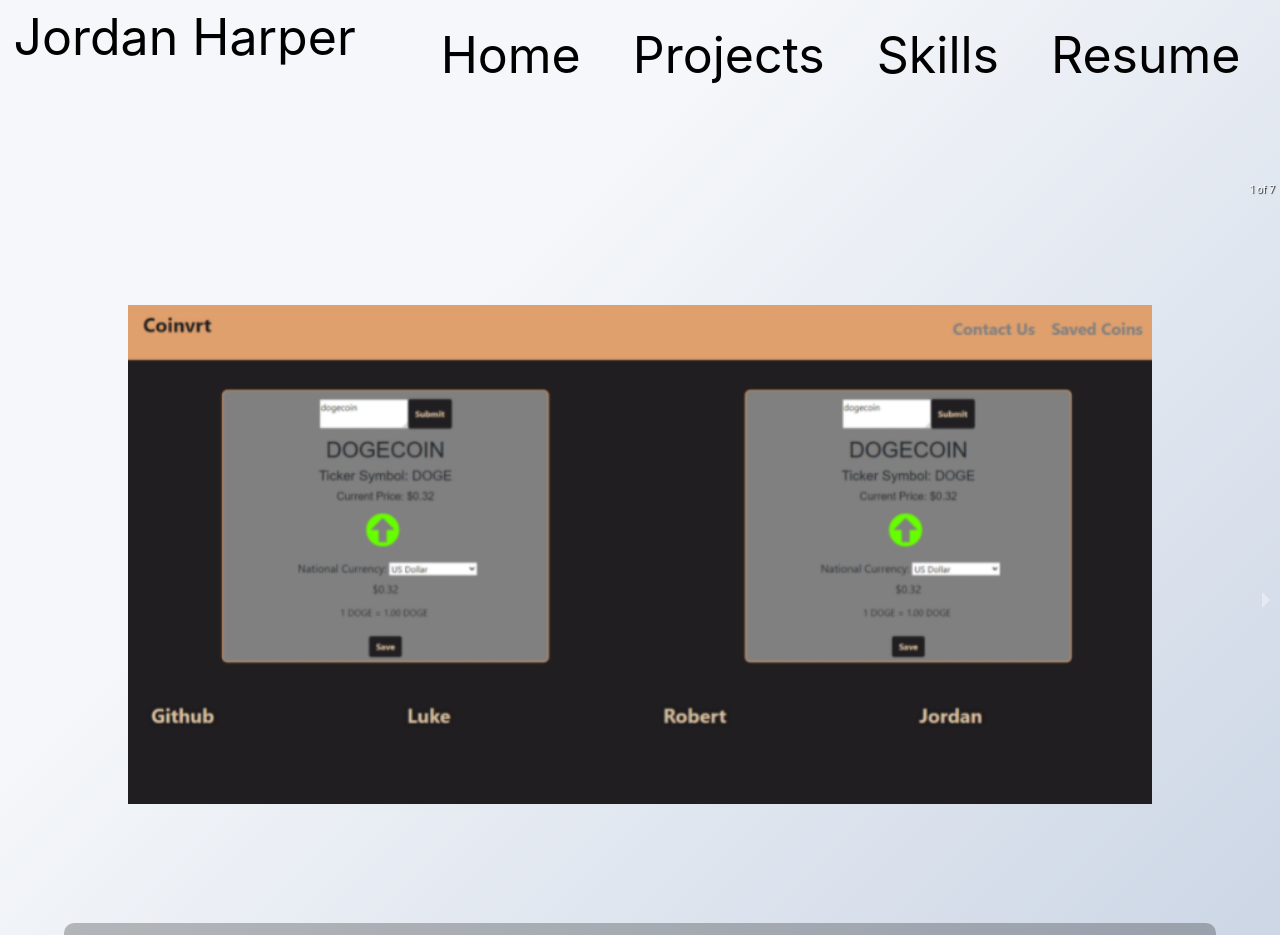
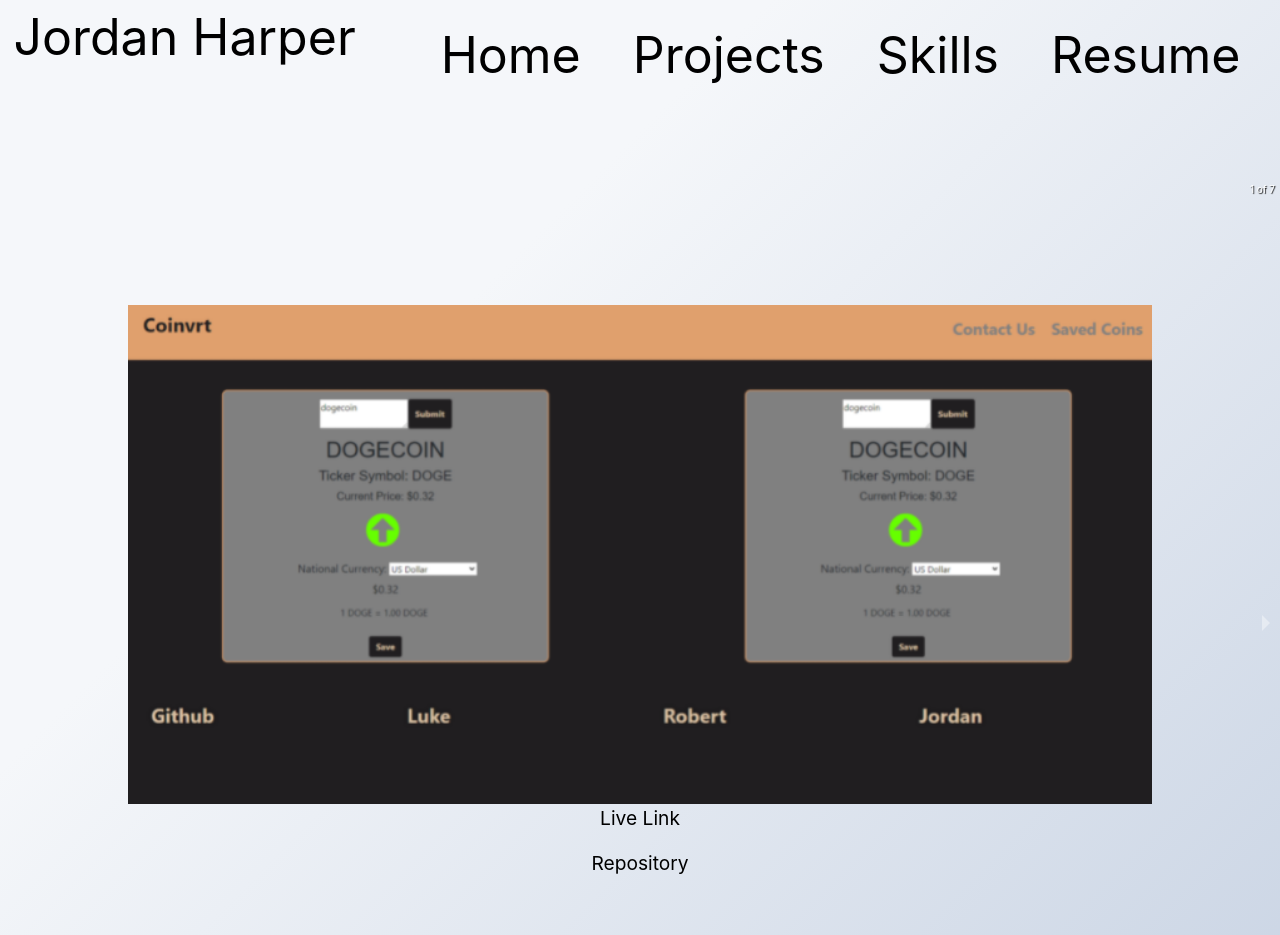
Before and after one commit to imjord/React-Port, a React (Create React App) app: page /Projects in a window 1280 px wide. Shown: the top 935 px of the page. Built offline with nearby package versions, Linux system fonts and the light colour scheme.

Commit message:
updated links and added repo links

```diff
--- a/src/components/Projects/index.js
+++ b/src/components/Projects/index.js
@@ -18,33 +18,45 @@
       <Carousel>
           <div className="image-box">
                     <img src={image1} alt="" />
-                    <p className="legend"><a className="link" href="https://lukemchenry311.github.io/weekly-group-project/" target="_blank">COINVRT (Click for link)</a></p>
+                    <p className="legend">COINVRT</p>
+                    <p> <a className="link" href="https://lukemchenry311.github.io/coinvrt/" target="_blank">Live Link</a></p>
+                    <p> <a className="link" href="https://github.com/LukeMcHenry311/coinvrt" target="_blank">Repository</a></p>
+
 
                 </div>
 
                 <div>
                     <img src={image2} alt="" />
-                    <p className="legend"><a className="link" href="https://murmuring-thicket-79577.herokuapp.com/" target="_blank">WAYO</a></p>
+                    <p className="legend">Wayo</p>
+                    <p> <a className="link" href="https://murmuring-thicket-79577.herokuapp.com/" target="_blank">Live Link</a></p>
+                    <p> <a className="link" href="https://github.com/imjord/wayo" target="_blank">Repository</a></p>
                 </div>
                 <div>
                     <img src={image3} alt="" />
-                    <p className="legend"><a className="link" href="https://powerful-crag-64537.herokuapp.com/" target="_blank">FOODER</a></p>
+                    <p className="legend">Fooder</p>
+                    <p> <a className="link" href="https://github.com/imjord/fooder_01" target="_blank">Live Link</a></p>
+                    <p> <a className="link" href="https://github.com/imjord/fooder_01" target="_blank">Repository</a></p>
                 </div>
                 <div>
                     <img src={image4} alt="" />
-                    <p className="legend"><a className="link" href="https://github.com/imjord/NOSQL-SOCIAL-NETWORK-API" target="_blank">Deep Thoughts</a></p>
+                    <p className="legend">noSQL Backend - Deep Thoughts</p>
+                    <p> <a className="link" href="https://github.com/imjord/NOSQL-SOCIAL-NETWORK-API" target="_blank">Repository</a></p>
                 </div>
                 <div>
                     <img src={image5} alt="" />
-                    <p className="legend"><a className="link" href="https://github.com/imjord/GUI-Guessing-Game" target="_blank">Java GUI Guessing Game</a></p>
+                    <p className="legend">Java GUI Guessing Game</p>
+                    <p> <a className="link" href="https://github.com/imjord/GUI-Guessing-Game" target="_blank">Repository</a></p>
                 </div>
                 <div>
                     <img src={image6} alt="" />
-                    <p className="legend"><a className="link" href="https://github.com/imjord/node-noteTaker" target="_blank">Note Taker Backend</a></p>
+                    <p className="legend">Note taker Node.js</p>
+                    <p> <a className="link" href="https://github.com/imjord/node-noteTaker" target="_blank">Repository</a></p>
                 </div>
                 <div>
                     <img src={image7} alt="" />
-                    <p className="legend"><a className="link" href="https://imjord.github.io/run-buddy/index.html" target="_blank">Run Buddy HTML</a></p>
+                    <p className="legend">HTML Run Buddy</p>
+                    <p> <a className="link" href="https://imjord.github.io/run-buddy/" target="_blank">Live Link</a></p>
+                    <p> <a className="link" href="https://github.com/imjord/run-buddy" target="_blank">Repository</a></p>
                 </div>
 
       </Carousel>
--- a/src/components/Projects/style.scss
+++ b/src/components/Projects/style.scss
@@ -15,7 +15,7 @@
 a:hover {
   cursor: pointer;
   text-decoration: none;
-  color: white;
+  color: black;
   list-style: none;
   font-weight: 1000;
 }
@@ -23,7 +23,7 @@
 .link {
   text-decoration: none;
   list-style: none;
-  color: white;
+  color: black;
   font-size: larger;
   font-weight: 400;
 }
```
